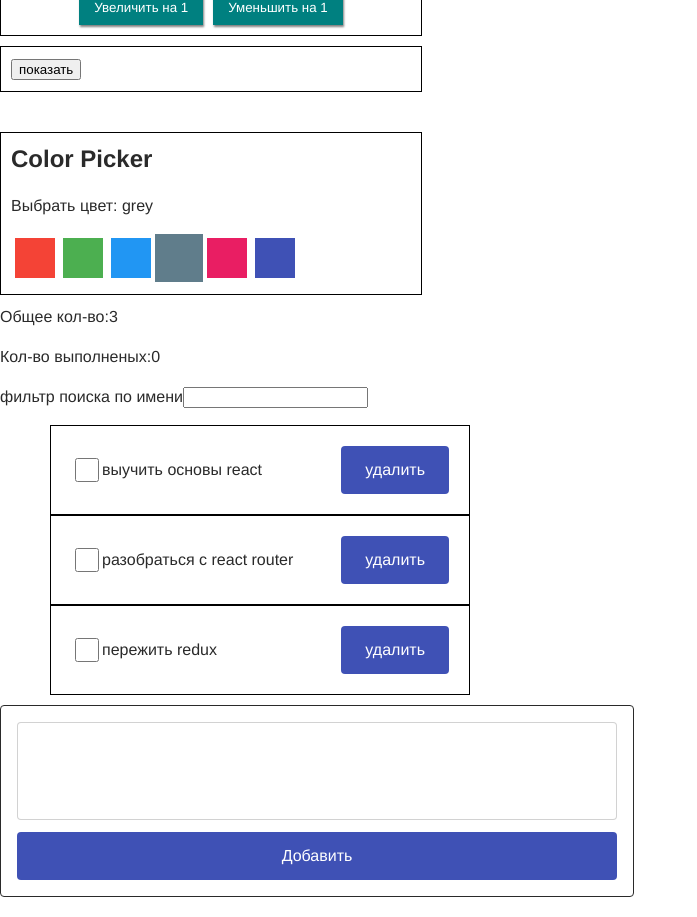
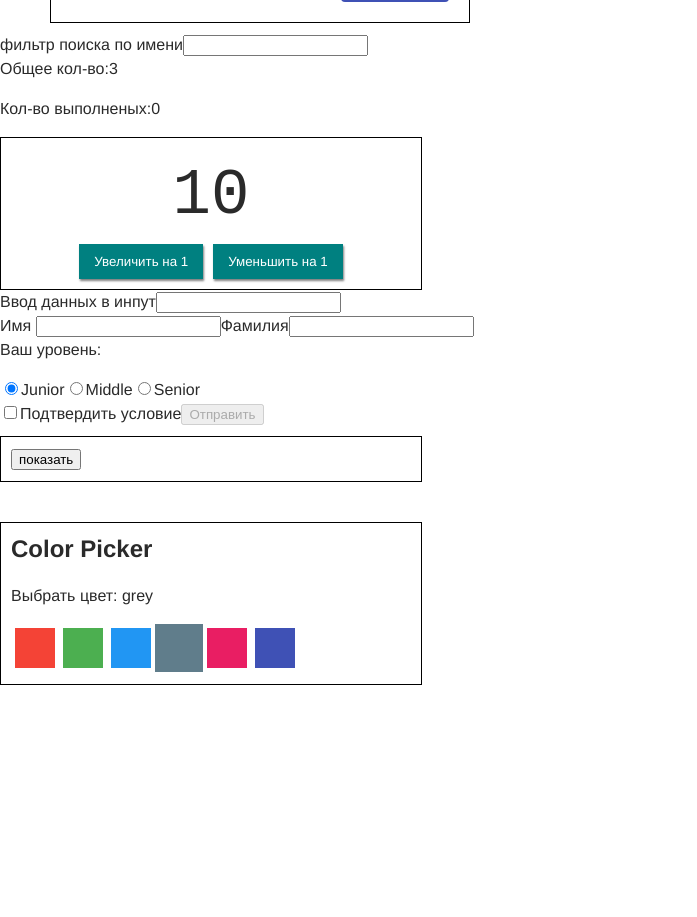
Before and after one commit to AliakseiSavelyey/session-5-6, a React (Create React App) app: page / in a window 1280 px wide. Shown: the part 720-1637 px from the top of the page, without its empty margins (0-697 px from the left). After the commit the page ends 1415 px from the top, so only its background shows below. Built offline with nearby package versions, Linux system fonts and the light colour scheme.

Commit message:
feat: refactoring todoeditor part

```diff
--- a/src/App.jsx
+++ b/src/App.jsx
@@ -42,6 +42,8 @@ class App extends Component {
     this.setState(prevState => ({
       todos: [todo, ...prevState.todos],
     }));
+
+    this.toggleModal();
   };
 
   deleteTodo = todoId => {
@@ -128,18 +130,21 @@ class App extends Component {
         </IconButton>
         {this.state.showModal && (
           <Modal closeModal={this.toggleModal}>
-            <h1>Это контент модалки прописан в App как children</h1>
-            <p>
-              Lorem ipsum dolor sit amet consectetur, adipisicing elit. Error
-              rem esse, sapiente voluptate quia quo maiores facilis minus
-              placeat quis.
-            </p>
-            <button type="button" onClick={this.toggleModal}>
-              Закрыть
-            </button>
+            <TodoEditor onSubmit={this.addTodo} />
           </Modal>
         )}
+        <TodoList
+          todos={visibleTodos}
+          onDeleteTodo={this.deleteTodo}
+          onToggleCompleted={this.toggleCompleted}
+        />
+        <Filter value={filter} onChange={this.changeFilter} />
         <br />
+        <div>
+          <p>Общее кол-во:{todos.length}</p>
+          <p>Кол-во выполненых:{completedTodos}</p>
+        </div>
+        <Counter initialValue={10} />
         Ввод данных в инпут
         <input
           type="text"
@@ -147,20 +152,8 @@ class App extends Component {
           onChange={this.handleInputChange}
         ></input>
         <Form giveMeData={this.formSubmitHandler} />
-        <Counter initialValue={10} />
         <Dropdown />
         <ColorPicker options={colorPickerOptions} />
-        <div>
-          <p>Общее кол-во:{todos.length}</p>
-          <p>Кол-во выполненых:{completedTodos}</p>
-        </div>
-        <Filter value={filter} onChange={this.changeFilter} />
-        <TodoList
-          todos={visibleTodos}
-          onDeleteTodo={this.deleteTodo}
-          onToggleCompleted={this.toggleCompleted}
-        />
-        <TodoEditor onSubmit={this.addTodo} />
       </>
     );
   }
--- a/src/components/TodoEditor/TodoEditor.scss
+++ b/src/components/TodoEditor/TodoEditor.scss
@@ -1,7 +1,7 @@
 @import 'style/shared.scss';
 
 .TodoEditor {
-  width: 600px;
+  // width: 400px;
   display: flex;
   flex-direction: column;
   padding: 16px;
```
